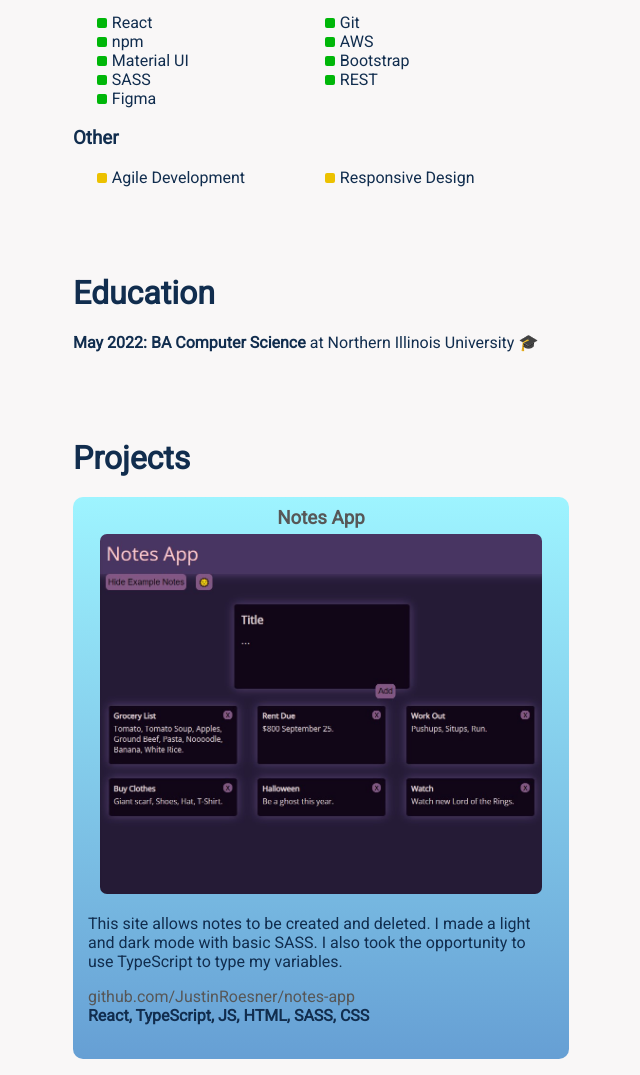
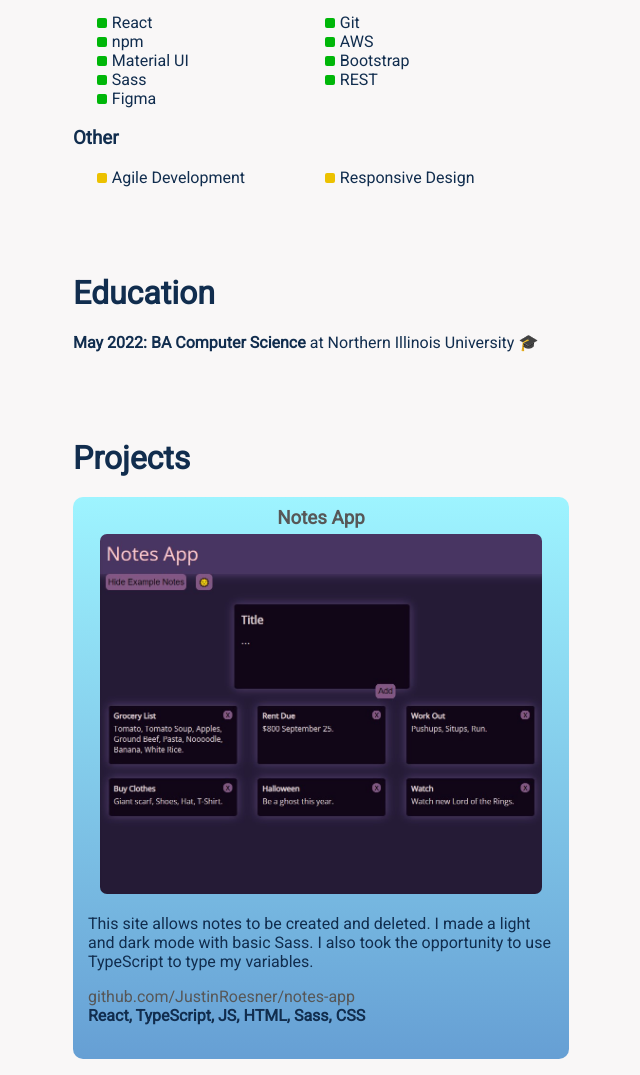
Before and after one commit to JustinRoesner/personal-site, a website: page index.html in a window 1280 px wide. Shown: the part 746-1821 px from the top of the page, 319-959 px from the left. Drawn offline with Linux system fonts and the light colour scheme.

Commit message:
correct typos

```diff
--- a/index.html
+++ b/index.html
@@ -58,7 +58,7 @@
       </p>
       <p class="about-text">
         I am a lifelong learner with a passion for software. My interest in
-        learning fulfills me and I inspire to work with like-minded people.
+        learning fulfills me and I aspire to work with like-minded people.
       </p>
       <a
         href="https://drive.google.com/file/d/1jDEpbekfbyLo4ayqkGFkvQkKEJDdKLuD/view?usp=sharing"
@@ -89,7 +89,7 @@
           <li>AWS</li>
           <li>Material UI</li>
           <li>Bootstrap</li>
-          <li>SASS</li>
+          <li>Sass</li>
           <li>REST</li>
           <li>Figma</li>
         </div>
@@ -133,13 +133,13 @@
         <div class="project-text">
           <p>
             This site allows notes to be created and deleted. I made a light and
-            dark mode with basic SASS. I also took the opportunity to use
+            dark mode with basic Sass. I also took the opportunity to use
             TypeScript to type my variables.
           </p>
           <a href="https://github.com/JustinRoesner/notes-app/" target="_blank"
             >github.com/JustinRoesner/notes-app</a
           >
-          <div><strong>React, TypeScript, JS, HTML, SASS, CSS</strong></div>
+          <div><strong>React, TypeScript, JS, HTML, Sass, CSS</strong></div>
         </div>
         <br />
       </div>
```
